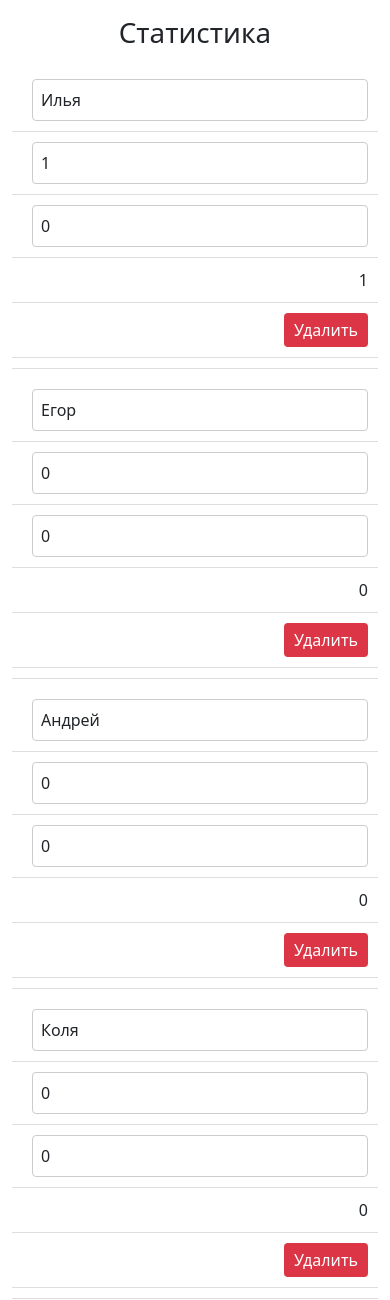
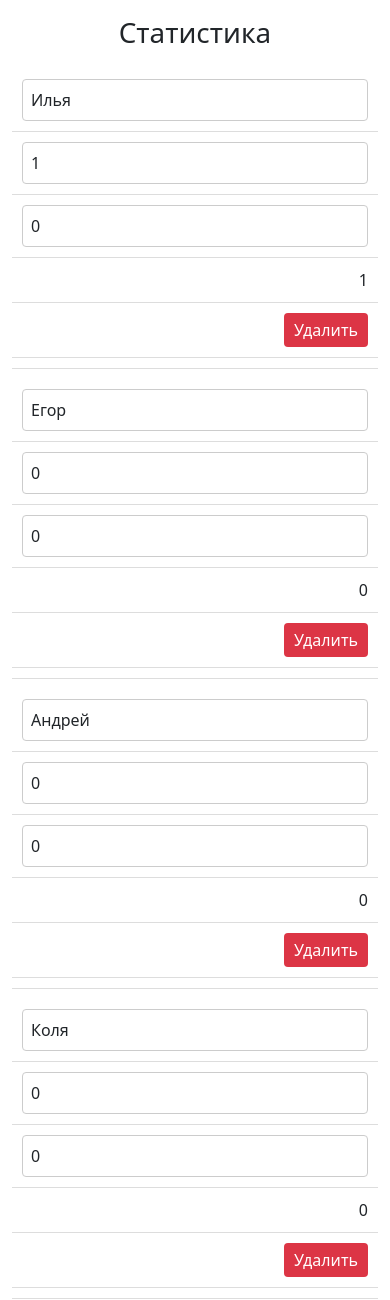
Before and after one commit to litowskiy/fighters_sql, a Flask app: page /main in a window 390 px wide. Shown: the part 56-1356 px from the top of the page. Run offline with Flask 3, Linux system fonts and the light colour scheme; data comes from the database, SQL or seed files in the repository.

Commit message:
Update main_sql.html
меняю адаптивку

```diff
--- a/templates/main_sql.html
+++ b/templates/main_sql.html
@@ -68,7 +68,7 @@
 </div>
 
 <style>
-  /* Добавляем стили для мобильных устройств */
+  /* Адаптивность для мобильных устройств */
   @media (max-width: 768px) {
       .table-responsive table, .table-responsive thead, .table-responsive tbody, .table-responsive th, .table-responsive td, .table-responsive tr {
           display: block;
@@ -85,16 +85,22 @@
       }
 
       .table-responsive td {
-          display: flex;
-          justify-content: space-between;
+          display: block;
+          width: 100%;
+          text-align: right;
           padding: 10px;
           border: none;
       }
 
       .table-responsive td::before {
           content: attr(data-label);
+          float: left;
           font-weight: bold;
-          margin-right: 10px;
+      }
+
+      .form-control {
+          width: calc(100% - 20px);
+          display: inline-block;
       }
   }
 </style>
```
